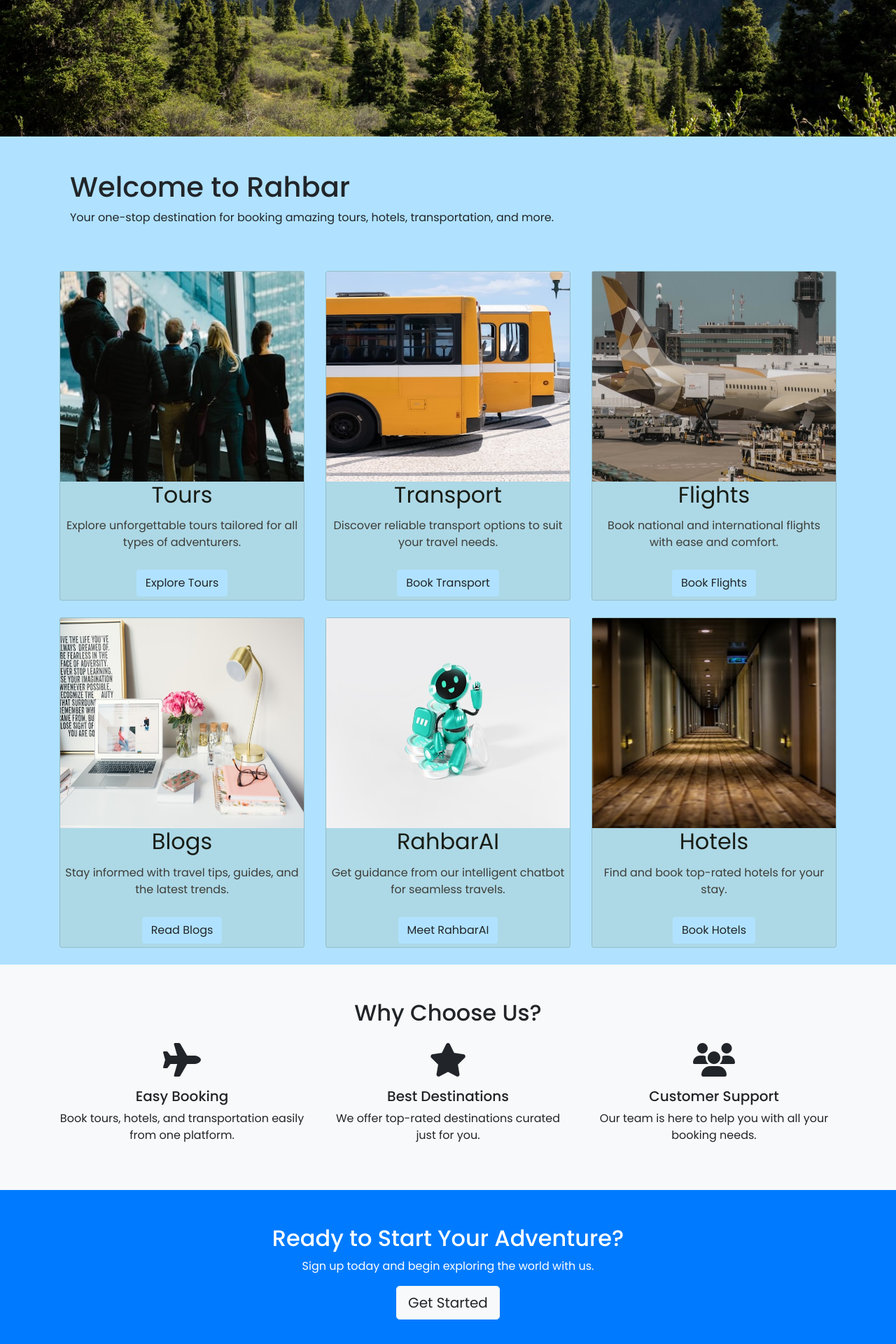
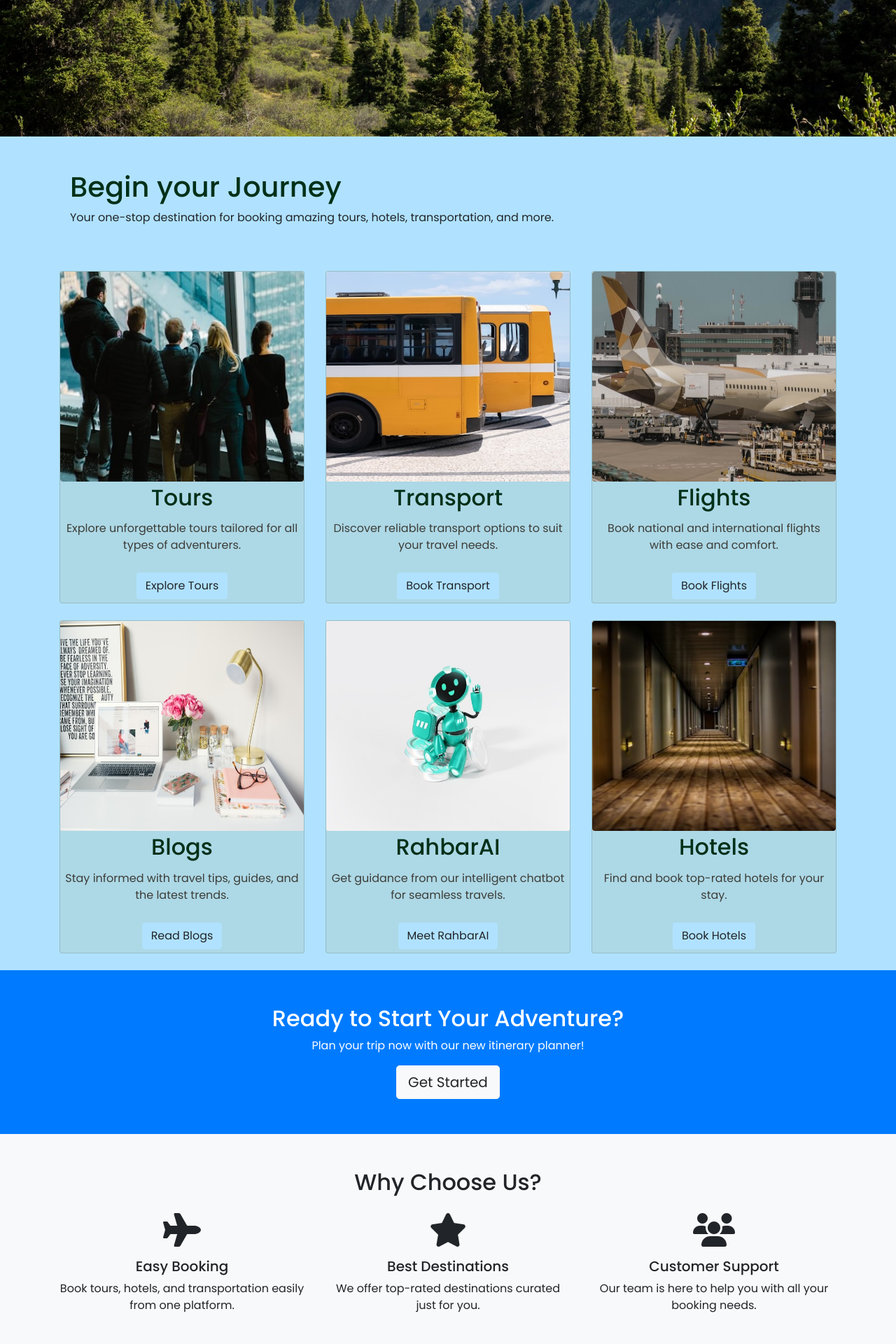
Before and after one commit to abbelod/Rahbar, a Django app: page /home in a window 1280 px wide. Shown: the part 621-2541 px from the top of the page at 70% size. Run offline with Django 5.2, Linux system fonts and the light colour scheme; some libraries are stand-ins or nearby versions.

Commit message:
added link to planner on home page + some stytling in home page

```diff
--- a/myproject/home/templates/home/index.html
+++ b/myproject/home/templates/home/index.html
@@ -70,7 +70,7 @@
   <div class="bg-color-1 mt-0">
     <div class="container py-5">
       <div class="container">
-          <h1>Welcome to Rahbar</h1>
+          <h1 class="dark-green-2">Begin your Journey</h1>
           <p>Your one-stop destination for booking amazing tours, hotels, transportation, and more.</p>
         </div>
 
@@ -81,11 +81,11 @@
           <!-- Tours Card -->
           <div class="col-md-4 mb-4">
               <div class="card services-card hover-effect-1">
-                  <div class="card-img">
-                      <img src="{% static 'images/tours.jpg' %}" alt="Tours Image">
+                  <div class="card-img rounded">
+                      <img class="rounded"src="{% static 'images/tours.jpg' %}" alt="Tours Image">
                   </div>
-                  <div class="card-heading">
-                      <h2 class="poppins-regular">Tours</h2>
+                  <div class="card-heading mt-1">
+                      <h2 class="poppins-medium dark-green-2 dark-green-2">Tours</h2>
                   </div>
                   <div class="card-text">
                       Explore unforgettable tours tailored for all types of adventurers.
@@ -100,10 +100,10 @@
           <div class="col-md-4 mb-4">
               <div class="card services-card hover-effect-1">
                   <div class="card-img">
-                      <img src="{% static 'images/bus.jpg' %}" alt="Transport Image">
+                      <img class="rounded" src="{% static 'images/bus.jpg' %}" alt="Transport Image">
                   </div>
-                  <div class="card-heading">
-                      <h2 class="poppins-regular">Transport</h2>
+                  <div class="card-heading mt-1">
+                      <h2 class="poppins-medium dark-green-2">Transport</h2>
                   </div>
                   <div class="card-text">
                       Discover reliable transport options to suit your travel needs.
@@ -118,10 +118,10 @@
           <div class="col-md-4 mb-4">
               <div class="card services-card hover-effect-1">
                   <div class="card-img">
-                      <img src="{% static 'images/flight.jpg' %}" alt="Planes Image">
+                      <img class="rounded" src="{% static 'images/flight.jpg' %}" alt="Planes Image">
                   </div>
-                  <div class="card-heading">
-                      <h2 class="poppins-regular">Flights</h2>
+                  <div class="card-heading mt-1">
+                      <h2 class="poppins-medium dark-green-2">Flights</h2>
                   </div>
                   <div class="card-text">
                       Book national and international flights with ease and comfort.
@@ -138,10 +138,10 @@
           <div class="col-md-4 mb-4">
               <div class="card services-card hover-effect-1">
                   <div class="card-img">
-                      <img src="{% static 'images/blog.jpg' %}" alt="Blogs Image">
+                      <img class="rounded" src="{% static 'images/blog.jpg' %}" alt="Blogs Image">
                   </div>
-                  <div class="card-heading">
-                      <h2 class="poppins-regular">Blogs</h2>
+                  <div class="card-heading mt-1">
+                      <h2 class="poppins-medium dark-green-2">Blogs</h2>
                   </div>
                   <div class="card-text">
                       Stay informed with travel tips, guides, and the latest trends.
@@ -156,10 +156,10 @@
           <div class="col-md-4 mb-4">
               <div class="card services-card hover-effect-1">
                   <div class="card-img">
-                      <img src="{% static 'images/bot.jpg' %}" alt="RahbarAI Image">
+                      <img class="rounded" src="{% static 'images/bot.jpg' %}" alt="RahbarAI Image">
                   </div>
-                  <div class="card-heading">
-                      <h2 class="poppins-regular">RahbarAI</h2>
+                  <div class="card-heading mt-1">
+                      <h2 class="poppins-medium dark-green-2">RahbarAI</h2>
                   </div>
                   <div class="card-text">
                       Get guidance from our intelligent chatbot for seamless travels.
@@ -174,10 +174,10 @@
           <div class="col-md-4 mb-4">
               <div class="card services-card hover-effect-1">
                   <div class="card-img">
-                      <img src="{% static 'images/hotel.jpg' %}" alt="Hotels Image">
+                      <img class="rounded" src="{% static 'images/hotel.jpg' %}" alt="Hotels Image">
                   </div>
-                  <div class="card-heading">
-                      <h2 class="poppins-regular">Hotels</h2>
+                  <div class="card-heading mt-1">
+                      <h2 class="poppins-medium dark-green-2">Hotels</h2>
                   </div>
                   <div class="card-text">
                       Find and book top-rated hotels for your stay.
@@ -193,7 +193,17 @@
   </div>
 
 
-  <!-- Features Section -->
+
+
+  <!-- Call to Action Section -->
+  <div class="cta-section text-center">
+    <div class="container">
+      <h2>Ready to Start Your Adventure?</h2>
+      <p>Plan your trip now with our new itinerary planner!</p>
+      <a href="{% url 'planner' %}" class="btn btn-light btn-lg">Get Started</a>
+    </div>
+  </div>
+
   <div class="features-section">
     <div class="container">
       <h2 class="text-center mb-4">Why Choose Us?</h2>
@@ -217,15 +227,6 @@
     </div>
   </div>
 
-  <!-- Call to Action Section -->
-  <div class="cta-section text-center">
-    <div class="container">
-      <h2>Ready to Start Your Adventure?</h2>
-      <p>Sign up today and begin exploring the world with us.</p>
-      <a href="{% url 'signup' %}" class="btn btn-light btn-lg">Get Started</a>
-    </div>
-  </div>
-
   <!-- Footer -->
   <footer class="bg-light py-4">
     <div class="container text-center">
--- a/myproject/static/styles/styles.css
+++ b/myproject/static/styles/styles.css
@@ -229,6 +229,10 @@ background-color: #b0e2ff;
 .dark-green{
   color: #1F4529;
 
+}
+
+.dark-green-2{
+  color:#003018;
 }
 
 .product-card:hover {
```
